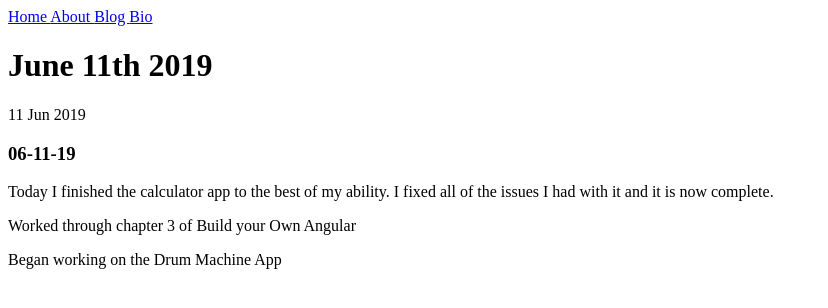
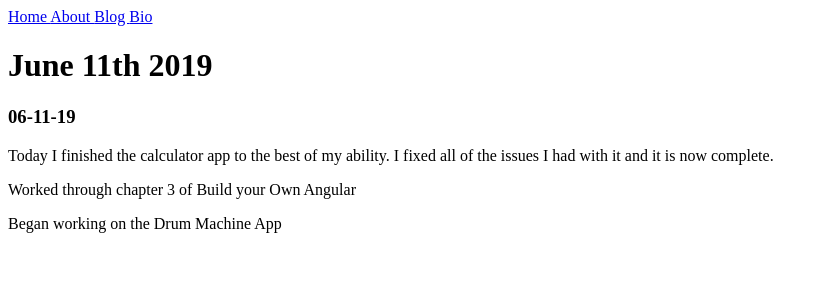
Before and after one commit to jordanvidrine/blog, a Jekyll site: the page built from _posts/2019-06-11-June-11th-2019.md, in a window 1280 px wide. Shown: the top 308 px of the page, without its empty margins (0-828 px from the left). Built offline with Jekyll 4.4.1, drawn with Linux system fonts in a browser that asks for light colours.

Commit message:
blog post layout edit

```diff
--- a/_layouts/post.html
+++ b/_layouts/post.html
@@ -2,11 +2,5 @@
 layout: default
 ---
 <h1>{{ page.title }}</h1>
-<p>
-  {{page.date | date_to_string }}
-  {%assign autor = site.authors | where: 'short_name', page.author | first %}
-  {%if author %}
-    - <a href="{{author.url | relative_url}}">{{author.name}}</a>
- </p>
-{%endif%}
+
 {{content}}
```
